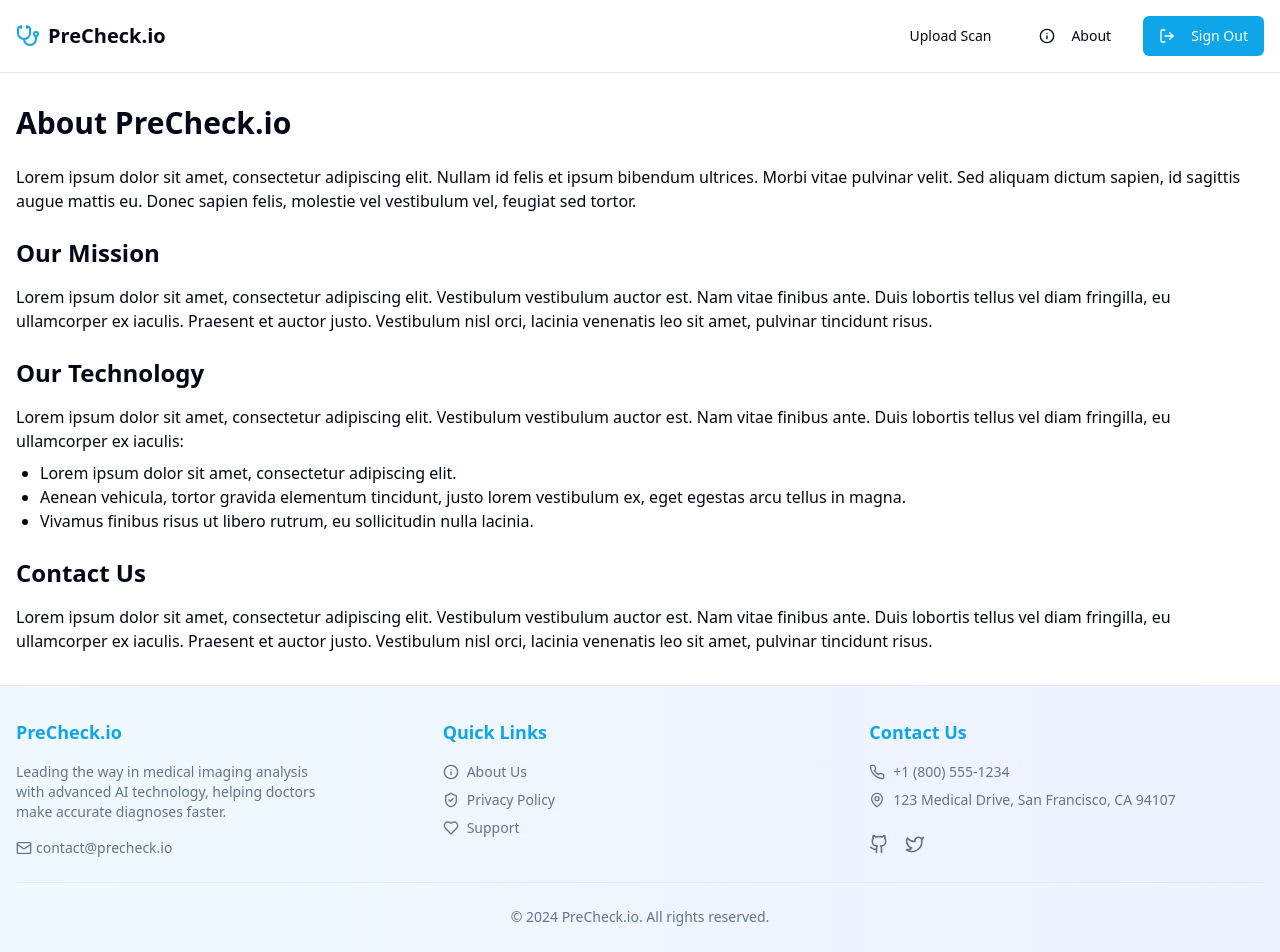
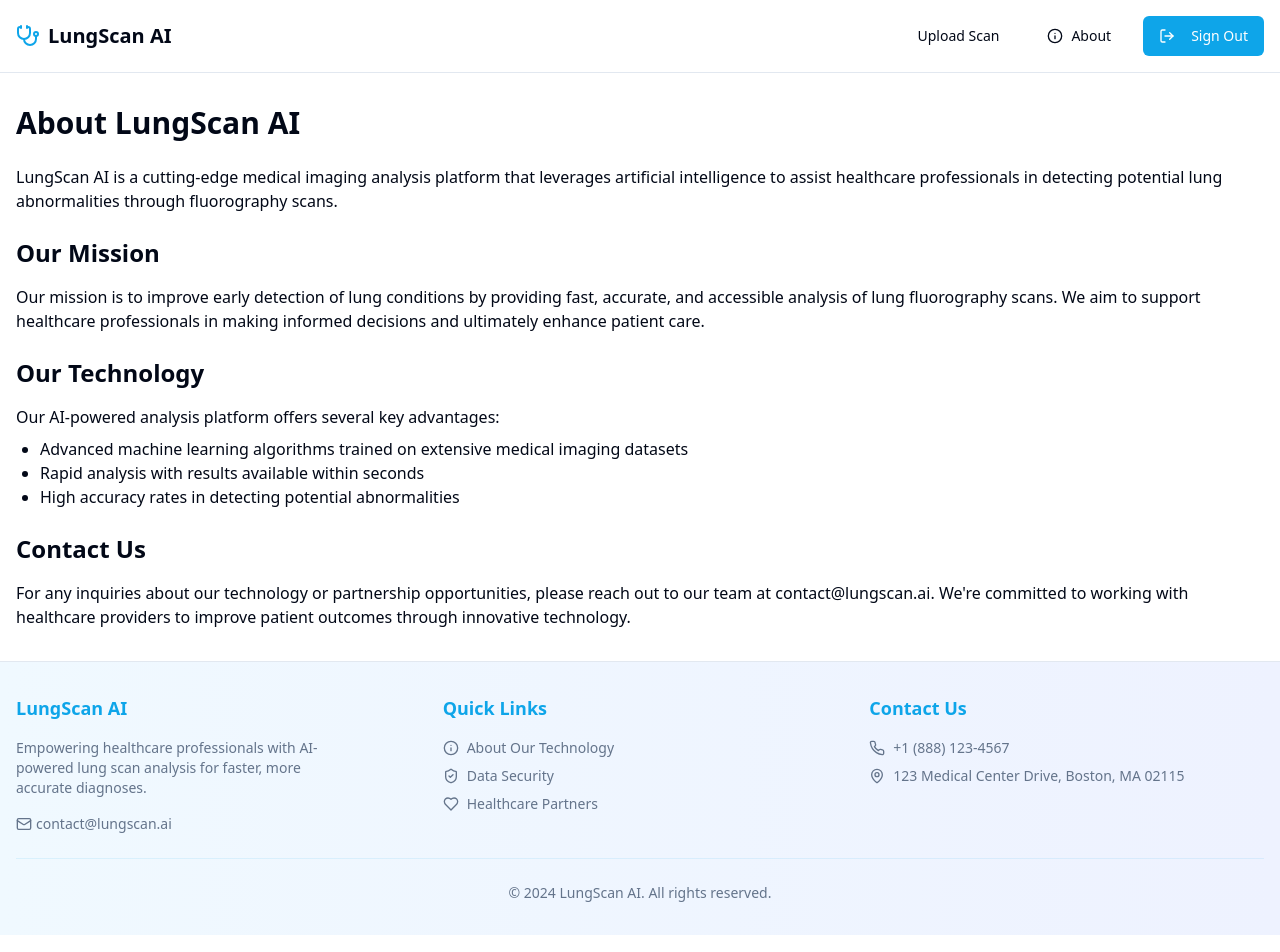
Before and after one commit to orekisday/precheck-io, a React (Vite) app: page /about in a window 1280 px wide. Shown: the top 952 px of the page. Built offline with nearby package versions, Linux system fonts and the light colour scheme.

Commit message:
Refactor: Replace placeholder text
Replace all placeholder text with meaningful content.

```diff
--- a/src/components/Footer.tsx
+++ b/src/components/Footer.tsx
@@ -2,8 +2,6 @@
 import { Link } from "react-router-dom";
 import {
   Info,
-  Github,
-  Twitter,
   Mail,
   Phone,
   MapPin,
@@ -19,18 +17,18 @@ export const Footer = () => {
         <div className="grid grid-cols-1 md:grid-cols-3 gap-8">
           {/* Company Info */}
           <div className="space-y-4">
-            <h3 className="text-lg font-semibold text-primary">PreCheck.io</h3>
+            <h3 className="text-lg font-semibold text-primary">LungScan AI</h3>
             <p className="text-sm text-muted-foreground max-w-xs">
-              Leading the way in medical imaging analysis with advanced AI technology, helping doctors make accurate diagnoses faster.
+              Empowering healthcare professionals with AI-powered lung scan analysis for faster, more accurate diagnoses.
             </p>
             <div className="flex items-center space-x-4">
               <a
-                href="mailto:contact@precheck.io"
+                href="mailto:contact@lungscan.ai"
                 className="text-sm text-muted-foreground hover:text-primary flex items-center"
                 aria-label="Email"
               >
                 <Mail className="h-4 w-4 mr-1" />
-                contact@precheck.io
+                contact@lungscan.ai
               </a>
             </div>
           </div>
@@ -41,15 +39,15 @@ export const Footer = () => {
             <div className="flex flex-col space-y-2">
               <Link to="/about" className="text-sm text-muted-foreground hover:text-primary flex items-center">
                 <Info className="h-4 w-4 mr-2" />
-                About Us
+                About Our Technology
               </Link>
               <a href="#" className="text-sm text-muted-foreground hover:text-primary flex items-center">
                 <ShieldCheck className="h-4 w-4 mr-2" />
-                Privacy Policy
+                Data Security
               </a>
               <a href="#" className="text-sm text-muted-foreground hover:text-primary flex items-center">
                 <Heart className="h-4 w-4 mr-2" />
-                Support
+                Healthcare Partners
               </a>
             </div>
           </div>
@@ -60,29 +58,12 @@ export const Footer = () => {
             <div className="flex flex-col space-y-2">
               <div className="text-sm text-muted-foreground flex items-center">
                 <Phone className="h-4 w-4 mr-2 flex-shrink-0" />
-                <span>+1 (800) 555-1234</span>
+                <span>+1 (888) 123-4567</span>
               </div>
               <div className="text-sm text-muted-foreground flex items-center">
                 <MapPin className="h-4 w-4 mr-2 flex-shrink-0" />
-                <span>123 Medical Drive, San Francisco, CA 94107</span>
+                <span>123 Medical Center Drive, Boston, MA 02115</span>
               </div>
-            </div>
-
-            <div className="flex items-center space-x-4 pt-2">
-              <a
-                href="#"
-                className="text-muted-foreground hover:text-primary"
-                aria-label="GitHub"
-              >
-                <Github className="h-5 w-5" />
-              </a>
-              <a
-                href="#"
-                className="text-muted-foreground hover:text-primary"
-                aria-label="Twitter"
-              >
-                <Twitter className="h-5 w-5" />
-              </a>
             </div>
           </div>
         </div>
@@ -91,7 +72,7 @@ export const Footer = () => {
 
         <div className="text-center">
           <p className="text-sm text-muted-foreground">
-            &copy; {new Date().getFullYear()} PreCheck.io. All rights reserved.
+            &copy; {new Date().getFullYear()} LungScan AI. All rights reserved.
           </p>
         </div>
       </div>
--- a/src/components/Navigation.tsx
+++ b/src/components/Navigation.tsx
@@ -23,7 +23,7 @@ export const Navigation = () => {
       <div className="container mx-auto px-4 py-4 flex items-center justify-between">
         <Link to="/" className="flex items-center space-x-2">
           <Stethoscope className="h-6 w-6 text-primary" />
-          <span className="text-xl font-semibold">PreCheck.io</span>
+          <span className="text-xl font-semibold">LungScan AI</span>
         </Link>
         <div className="flex items-center space-x-4">
           <Button variant="ghost" asChild>
@@ -31,7 +31,7 @@ export const Navigation = () => {
           </Button>
           <Button variant="ghost" asChild>
             <Link to="/about">
-              <Info className="mr-2 h-4 w-4" />
+              <Info className="h-4 w-4" />
               About
             </Link>
           </Button>
--- a/src/components/ResultsPanel.tsx
+++ b/src/components/ResultsPanel.tsx
@@ -1,3 +1,4 @@
+
 import { CheckCircle, XCircle } from "lucide-react";
 import { Button } from "@/components/ui/button";
 
@@ -12,21 +13,21 @@ export const ResultsPanel = ({ isHealthy, onReset }: ResultsPanelProps) => {
       {isHealthy ? (
         <div className="text-success">
           <CheckCircle className="w-16 h-16 mx-auto mb-4" />
-          <h2 className="text-2xl font-bold mb-2">Healthy</h2>
+          <h2 className="text-2xl font-bold mb-2">No Abnormalities Detected</h2>
           <p className="text-gray-600 mb-4">
-            Your scan shows no signs of concern.
+            Our AI analysis indicates no significant abnormalities in the lung scan. As always, please consult with a healthcare professional for a complete diagnosis.
           </p>
         </div>
       ) : (
         <div className="text-destructive">
           <XCircle className="w-16 h-16 mx-auto mb-4" />
-          <h2 className="text-2xl font-bold mb-2">Requires Attention</h2>
+          <h2 className="text-2xl font-bold mb-2">Potential Abnormalities Detected</h2>
           <p className="text-gray-600 mb-4">
-            Please consult with a healthcare professional.
+            Our AI analysis has detected potential abnormalities that require professional medical review. Please consult with a healthcare provider for proper evaluation and diagnosis.
           </p>
         </div>
       )}
-      <Button onClick={onReset}>Upload Another Scan</Button>
+      <Button onClick={onReset}>Analyze Another Scan</Button>
     </div>
   );
 };
--- a/src/pages/About.tsx
+++ b/src/pages/About.tsx
@@ -7,31 +7,31 @@ const About = () => {
     <div className="min-h-screen flex flex-col">
       <Navigation />
       <main className="container mx-auto px-4 py-8 flex-grow">
-        <h1 className="text-3xl font-bold mb-6">About PreCheck.io</h1>
+        <h1 className="text-3xl font-bold mb-6">About LungScan AI</h1>
 
         <div className="prose max-w-none">
           <p>
-            Lorem ipsum dolor sit amet, consectetur adipiscing elit. Nullam id felis et ipsum bibendum ultrices. Morbi vitae pulvinar velit. Sed aliquam dictum sapien, id sagittis augue mattis eu. Donec sapien felis, molestie vel vestibulum vel, feugiat sed tortor.
+            LungScan AI is a cutting-edge medical imaging analysis platform that leverages artificial intelligence to assist healthcare professionals in detecting potential lung abnormalities through fluorography scans.
           </p>
 
           <h2 className="text-2xl font-semibold mt-6 mb-4">Our Mission</h2>
           <p>
-            Lorem ipsum dolor sit amet, consectetur adipiscing elit. Vestibulum vestibulum auctor est. Nam vitae finibus ante. Duis lobortis tellus vel diam fringilla, eu ullamcorper ex iaculis. Praesent et auctor justo. Vestibulum nisl orci, lacinia venenatis leo sit amet, pulvinar tincidunt risus.
+            Our mission is to improve early detection of lung conditions by providing fast, accurate, and accessible analysis of lung fluorography scans. We aim to support healthcare professionals in making informed decisions and ultimately enhance patient care.
           </p>
 
           <h2 className="text-2xl font-semibold mt-6 mb-4">Our Technology</h2>
           <p>
-            Lorem ipsum dolor sit amet, consectetur adipiscing elit. Vestibulum vestibulum auctor est. Nam vitae finibus ante. Duis lobortis tellus vel diam fringilla, eu ullamcorper ex iaculis:
+            Our AI-powered analysis platform offers several key advantages:
           </p>
           <ul className="list-disc pl-6 mt-2 mb-4">
-            <li>Lorem ipsum dolor sit amet, consectetur adipiscing elit.</li>
-            <li>Aenean vehicula, tortor gravida elementum tincidunt, justo lorem vestibulum ex, eget egestas arcu tellus in magna.</li>
-            <li>Vivamus finibus risus ut libero rutrum, eu sollicitudin nulla lacinia.</li>
+            <li>Advanced machine learning algorithms trained on extensive medical imaging datasets</li>
+            <li>Rapid analysis with results available within seconds</li>
+            <li>High accuracy rates in detecting potential abnormalities</li>
           </ul>
 
           <h2 className="text-2xl font-semibold mt-6 mb-4">Contact Us</h2>
           <p>
-            Lorem ipsum dolor sit amet, consectetur adipiscing elit. Vestibulum vestibulum auctor est. Nam vitae finibus ante. Duis lobortis tellus vel diam fringilla, eu ullamcorper ex iaculis. Praesent et auctor justo. Vestibulum nisl orci, lacinia venenatis leo sit amet, pulvinar tincidunt risus.
+            For any inquiries about our technology or partnership opportunities, please reach out to our team at contact@lungscan.ai. We're committed to working with healthcare providers to improve patient outcomes through innovative technology.
           </p>
         </div>
       </main>
--- a/src/pages/Index.tsx
+++ b/src/pages/Index.tsx
@@ -1,3 +1,4 @@
+
 import { Link } from "react-router-dom";
 import { Button } from "@/components/ui/button";
 import { Stethoscope, Upload, CheckCircle, Shield } from "lucide-react";
@@ -14,8 +15,7 @@ const Index = () => {
             AI-Powered Lung Health Analysis
           </h1>
           <p className="text-xl text-gray-600 mb-8">
-            Quick, accurate analysis of your lung fluorography scans using advanced
-            AI technology.
+            Advanced AI technology for rapid analysis of lung fluorography scans, supporting healthcare professionals in early detection and diagnosis.
           </p>
           <Button size="lg" asChild className="animate-fadeIn">
             <Link to="/upload">Start Analysis</Link>
@@ -25,23 +25,23 @@ const Index = () => {
         <div className="grid md:grid-cols-3 gap-8 mt-16">
           <div className="bg-white p-6 rounded-lg shadow-sm">
             <Upload className="h-8 w-8 text-primary mb-4" />
-            <h3 className="text-xl font-semibold mb-2">Easy Upload</h3>
+            <h3 className="text-xl font-semibold mb-2">Simple Upload</h3>
             <p className="text-gray-600">
-              Simply upload your fluorography scan and get instant results.
+              Securely upload your lung fluorography scans for immediate AI analysis.
             </p>
           </div>
           <div className="bg-white p-6 rounded-lg shadow-sm">
             <CheckCircle className="h-8 w-8 text-primary mb-4" />
-            <h3 className="text-xl font-semibold mb-2">Quick Results</h3>
+            <h3 className="text-xl font-semibold mb-2">Rapid Results</h3>
             <p className="text-gray-600">
-              Receive clear, easy-to-understand analysis within seconds.
+              Receive detailed analysis results within seconds to support clinical decision-making.
             </p>
           </div>
           <div className="bg-white p-6 rounded-lg shadow-sm">
             <Shield className="h-8 w-8 text-primary mb-4" />
-            <h3 className="text-xl font-semibold mb-2">Secure & Private</h3>
+            <h3 className="text-xl font-semibold mb-2">HIPAA Compliant</h3>
             <p className="text-gray-600">
-              Your health data is protected with enterprise-grade security.
+              Your medical data is protected with enterprise-grade security and full HIPAA compliance.
             </p>
           </div>
         </div>
```
